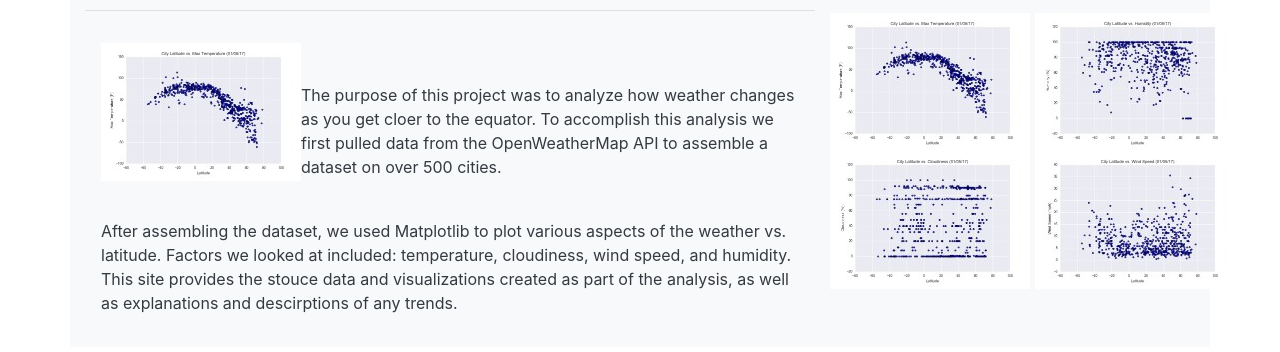
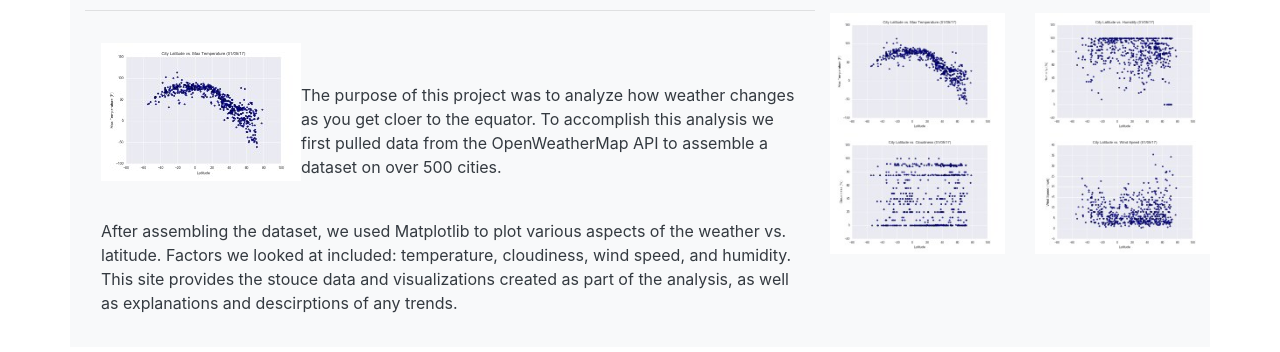
Before and after one commit to jaysueno/Web-Design-Challenge, a plain HTML site: page index.html in a window 1280 px wide. Shown: the part 110-462 px from the top of the page. Drawn offline with nearby package versions, Linux system fonts and the light colour scheme.

Commit message:
cleaned up files and now done

```diff
--- a/index.html
+++ b/index.html
@@ -84,20 +84,20 @@
        <div class='row'>
          <div class='row'>
            <!-- used col-md-6 for the div or the 2 photos  -->
-          <a class = 'col-md-6' href = '1_temp.html'>
-                  <img src='assets\images\Fig1.2.jpg' alt = 'Latitude vs. Temperature'>
+          <a class = 'col-md-6 img-hover' href = '1_temp.html'>
+                  <img src='assets\images\Fig1.2.jpg' width=100% alt = 'Latitude vs. Temperature'>
           </a>
           <a class = 'col-md-6' href = '2_humidity.html'>
-                  <img src='assets\images\Fig2.2.jpg'>
+                  <img src='assets\images\Fig2.2.jpg' width=100%>
           </a>
         </div>
          <!-- used col-md-6 for the div or the 2 photos  -->
         <div class='row'>
           <a class = 'col-md-6' href = '3_cloud.html'>
-                  <img src='assets\images\Fig3.2.jpg'>
+                  <img src='assets\images\Fig3.2.jpg' width=100%>
           </a>
           <a class = 'col-md-6' href = '4_wind.html'>
-                  <img src='assets\images\Fig4.2.jpg'>
+                  <img src='assets\images\Fig4.2.jpg' width=100%>
           </a>
         </div>
        </div>
```
Also changed, not shown: 1_temp.html (+5 -5 lines), 2_humidity.html (+5 -5 lines), 3_cloud.html (+5 -5 lines), 4_wind.html (+5 -5 lines).
